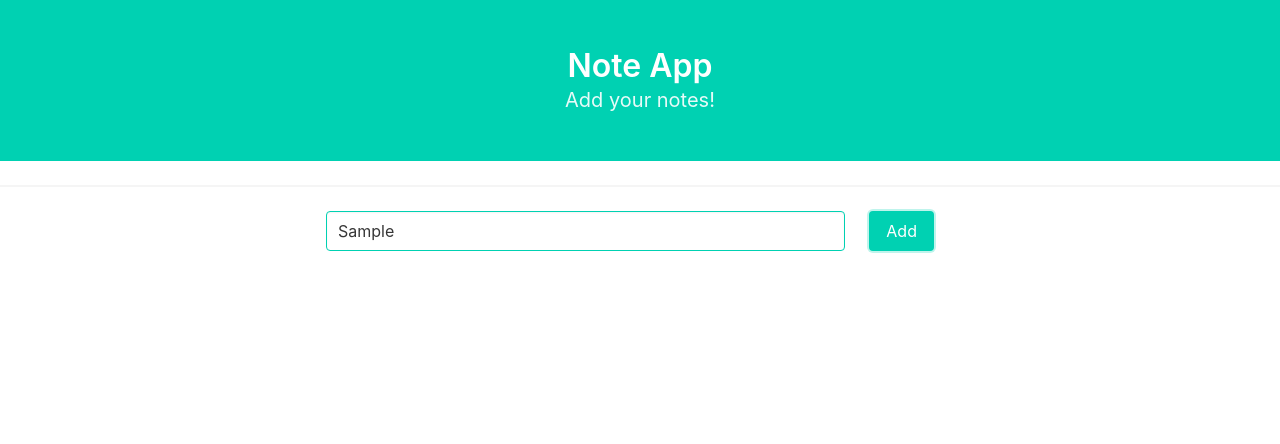
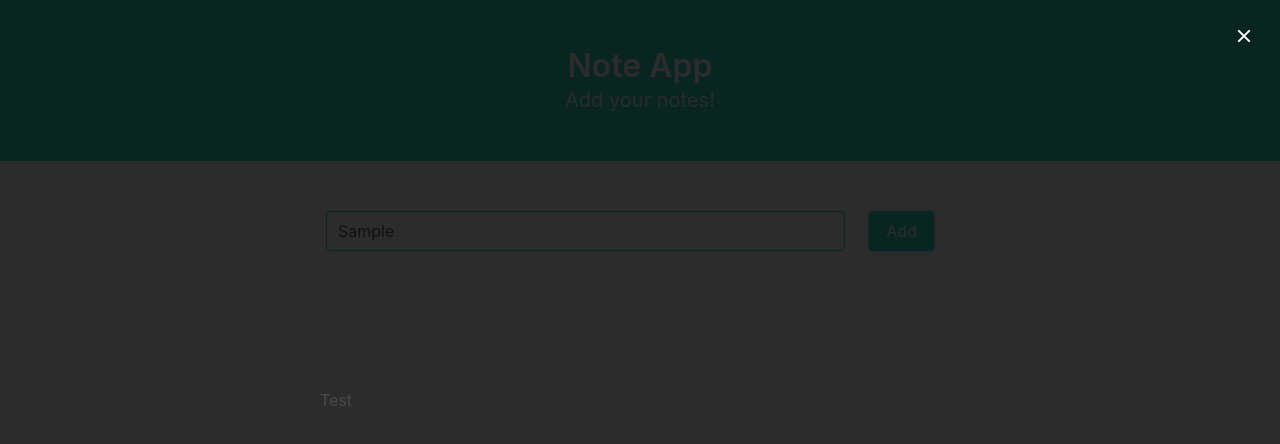
Before and after one commit to Stevan-Radovanovic/MemoWrite-WebApp, a website with bundled scripts: page FrontEnd/index.html in a window 1280 px wide. Both pictures are taken after typing "Sample" into the empty fields and a click on the button "Add". Built offline with nearby package versions, Linux system fonts and the light colour scheme.

Commit message:
Added simple modal for empty memo

```diff
--- a/FrontEnd/elements.js
+++ b/FrontEnd/elements.js
@@ -1,4 +1,4 @@
 const noteButton = document.querySelector("#noteButton");
 const noteInput = document.querySelector("#noteInput");
-
-export { noteButton, noteInput };
+const emptyModal = document.querySelector("#emptyModal");
+export { noteButton, noteInput, emptyModal };
--- a/FrontEnd/index.html
+++ b/FrontEnd/index.html
@@ -41,5 +41,13 @@
         <button class="button is-primary" id="noteButton">Add</button>
       </div>
     </div>
+
+    <div class="modal" id="emptyModal">
+      <div class="modal-background"></div>
+      <div class="modal-content">
+        Test
+      </div>
+      <button class="modal-close is-large" aria-label="close"></button>
+    </div>
   </body>
 </html>
--- a/FrontEnd/listeners.js
+++ b/FrontEnd/listeners.js
@@ -1,5 +1,11 @@
+import * as elements from "./elements.js";
+
 function addMemo() {
-  console.log("Memo created");
+  const newMemoText = elements.noteInput.nodeValue;
+  if (newMemoText === null || newMemoText.length == 0) {
+    elements.emptyModal.classList.add("is-active");
+  }
+  console.log("Memo created: " + newMemoText);
 }
 
 export { addMemo };
```
